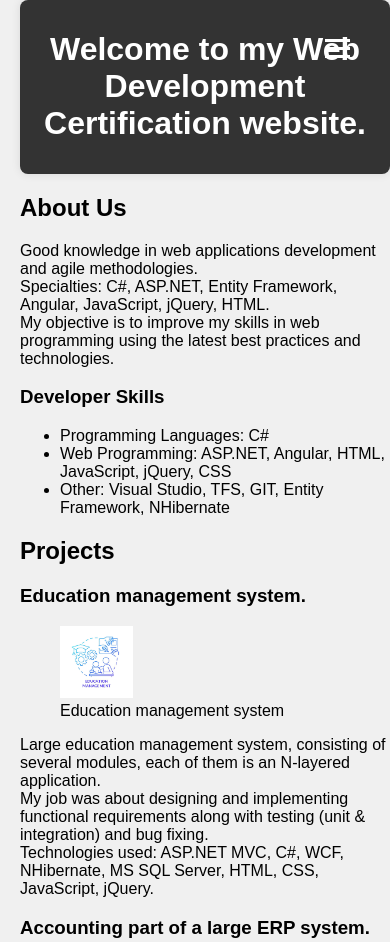
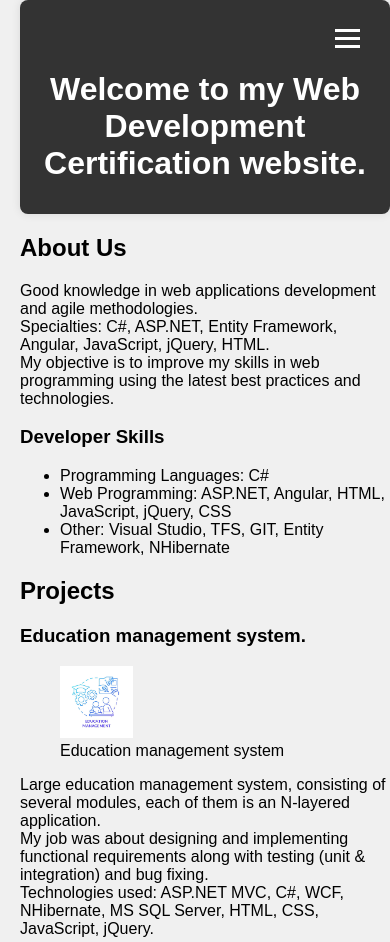
Before and after one commit to Shaza88/WebDevCert, a plain HTML site: page index.html in a window 390 px wide. Shown: the top 942 px of the page. Drawn offline with Linux system fonts and the light colour scheme.

Commit message:
fix mobile view

```diff
--- a/styles.css
+++ b/styles.css
@@ -315,7 +315,7 @@ form#contactForm {
 }
 /* Add this CSS rule to set the width of the contact form to 50% and align it to the left */
 form#contactForm {
-    width: 50%;
+    width: 75%;
     margin: 0; /* Align the form to the left */
 }
 
@@ -335,3 +335,15 @@ label[for="message"] {
     display: block;
     margin-bottom: 5px;
 }
+@media (max-width: 768px) {
+    .hamburger {
+        position: fixed;
+        top: 10px;
+        right: 10px;
+        z-index: 1001; /* Ensure it is above other elements */
+    }
+
+    header {
+        padding-top: 50px; /* Add padding to avoid overlap with the hamburger */
+    }
+}
```
